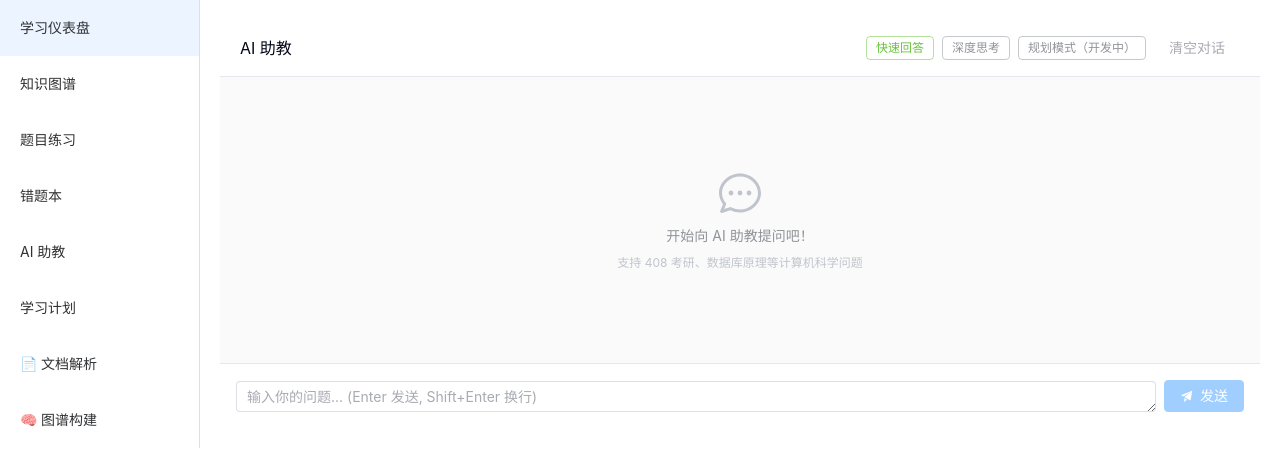
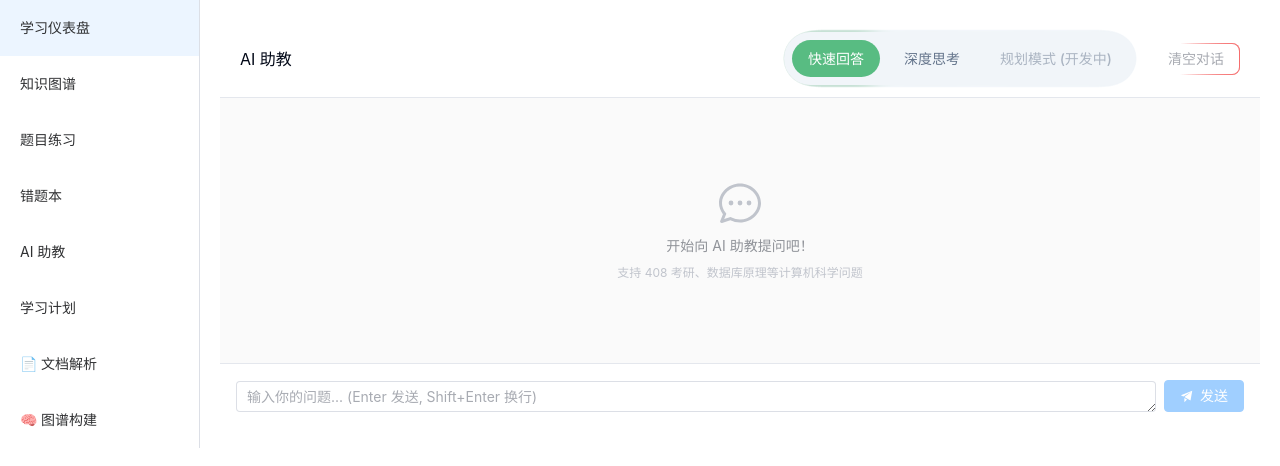
Before and after one commit to r1mez/chuma, a Vue app in the folder frontend/: page /student/chat in a window 1280 px wide. Shown: the top 466 px of the page. Built offline with nearby package versions, Linux system fonts and the light colour scheme.

Commit message:
refactor(student ui): 优化学生端UI，新增通用导航和边框组件，新增GooeyNav标签导航组件与StarBorder动画边框组件

```diff
--- /dev/null
+++ b/frontend/src/components/GooeyNav.vue
@@ -0,0 +1,140 @@
+<template>
+  <div class="nav-container">
+    <svg width="0" height="0" class="absolute">
+      <defs>
+        <filter id="goo">
+          <feGaussianBlur in="SourceGraphic" stdDeviation="10" result="blur" />
+          <feColorMatrix
+            in="blur"
+            type="matrix"
+            values="1 0 0 0 0  0 1 0 0 0  0 0 1 0 0  0 0 0 18 -7"
+            result="goo"
+          />
+          <feBlend in="SourceGraphic" in2="goo" />
+        </filter>
+      </defs>
+    </svg>
+
+    <div class="nav-links">
+      <div
+        class="nav-indicator"
+        :style="{
+          transform: `translateX(${indicatorPosition}px)`,
+          width: `${indicatorWidth}px`
+        }"
+      ></div>
+      <button
+        v-for="(item, index) in items"
+        :key="index"
+        ref="itemRefs"
+        class="nav-item"
+        :class="{ 'active': modelValue === item.value, 'disabled': item.disabled }"
+        :disabled="item.disabled"
+        @click="!item.disabled && $emit('update:modelValue', item.value)"
+      >
+        {{ item.label }}
+      </button>
+    </div>
+  </div>
+</template>
+
+<script setup lang="ts">
+import { ref, watch, onMounted, nextTick } from 'vue'
+
+export interface NavItem {
+  label: string
+  value: string
+  disabled?: boolean
+}
+
+const props = defineProps<{
+  items: NavItem[]
+  modelValue: string
+}>()
+
+const emit = defineEmits<{
+  'update:modelValue': [value: string]
+}>()
+
+const itemRefs = ref<HTMLElement[]>([])
+const indicatorPosition = ref(0)
+const indicatorWidth = ref(0)
+
+const updateIndicator = () => {
+  const activeIndex = props.items.findIndex(item => item.value === props.modelValue)
+  if (activeIndex === -1 || !itemRefs.value[activeIndex]) return
+
+  const activeElement = itemRefs.value[activeIndex]
+  indicatorPosition.value = activeElement.offsetLeft
+  indicatorWidth.value = activeElement.offsetWidth
+}
+
+onMounted(() => {
+  nextTick(updateIndicator)
+})
+
+watch(() => props.modelValue, () => {
+  nextTick(updateIndicator)
+})
+</script>
+
+<style scoped>
+.nav-container {
+  position: relative;
+  display: inline-block;
+  filter: url(#goo);
+}
+
+.nav-links {
+  display: flex;
+  align-items: center;
+  gap: 8px;
+  background: #f1f5f9;
+  padding: 8px;
+  border-radius: 999px;
+  position: relative;
+}
+
+.nav-indicator {
+  position: absolute;
+  top: 8px;
+  left: 0;
+  height: calc(100% - 16px);
+  background: #58bc82; /* 绿色主题色 */
+  border-radius: 999px;
+  transition: transform 0.5s cubic-bezier(0.4, 0, 0.2, 1), width 0.5s cubic-bezier(0.4, 0, 0.2, 1);
+  z-index: 1;
+}
+
+.nav-item {
+  position: relative;
+  z-index: 2;
+  padding: 8px 16px;
+  border: none;
+  background: transparent;
+  color: #64748b;
+  font-size: 14px;
+  font-weight: 500;
+  cursor: pointer;
+  border-radius: 999px;
+  transition: color 0.3s ease;
+  white-space: nowrap;
+}
+
+.nav-item.active {
+  color: white;
+}
+
+.nav-item.disabled {
+  opacity: 0.5;
+  cursor: not-allowed;
+}
+
+.nav-item:not(.disabled):hover {
+  color: #1e293b;
+}
+
+.nav-item.active:hover {
+  color: white;
+}
+</style>
--- /dev/null
+++ b/frontend/src/components/StarBorder.vue
@@ -0,0 +1,94 @@
+<template>
+  <component
+    :is="as"
+    class="star-border-container"
+    :class="customClass"
+    v-bind="$attrs"
+  >
+    <div
+      class="border-gradient-bottom"
+      :style="{
+        background: `radial-gradient(30% 65px at bottom center, ${color}, transparent)`,
+        animationDuration: speed,
+        animationDirection: 'reverse'
+      }"
+    ></div>
+    <div
+      class="border-gradient-top"
+      :style="{
+        background: `radial-gradient(30% 65px at top center, ${color}, transparent)`,
+        animationDuration: speed,
+      }"
+    ></div>
+    <div class="inner-content">
+      <slot></slot>
+    </div>
+  </component>
+</template>
+
+<script setup lang="ts">
+withDefaults(defineProps<{
+  as?: string | object
+  customClass?: string
+  color?: string
+  speed?: string
+  thickness?: number
+}>(), {
+  as: 'button',
+  customClass: '',
+  color: 'var(--el-color-primary, #409eff)',
+  speed: '6s',
+  thickness: 1
+})
+</script>
+
+<style scoped>
+.star-border-container {
+  position: relative;
+  display: inline-block;
+  padding: 1px; /* 依赖于厚度，这里默认 1px，可通过动态style覆盖，但简单起见固定 */
+  border-radius: 8px; /* 适应 el-button 的圆角 */
+  overflow: hidden;
+  border: none;
+  background: transparent;
+  cursor: pointer;
+  vertical-align: middle;
+}
+
+.border-gradient-bottom,
+.border-gradient-top {
+  position: absolute;
+  width: 300%;
+  height: 300%;
+  left: -100%;
+  top: -100%;
+  z-index: 0;
+  animation: star-border-spin linear infinite;
+}
+
+.inner-content {
+  position: relative;
+  z-index: 1;
+  background: var(--el-bg-color, #ffffff);
+  border-radius: 7px; /* 比外层少 1px */
+  height: 100%;
+  width: 100%;
+  display: flex;
+  align-items: center;
+  justify-content: center;
+}
+
+/* 如果 slot 里是 el-button，让它填满并去除自身边框以完美融合 */
+.inner-content :deep(.el-button) {
+  margin: 0;
+  border: none !important;
+  border-radius: inherit;
+  width: 100%;
+  height: 100%;
+}
+
+@keyframes star-border-spin {
+  0% { transform: rotate(0deg); }
+  100% { transform: rotate(360deg); }
+}
+</style>
--- a/frontend/src/pages/student/Chat.vue
+++ b/frontend/src/pages/student/Chat.vue
@@ -4,26 +4,15 @@
     <div class="chat-header">
       <h3>AI 助教</h3>
       <div class="header-actions">
-        <el-tag
-          :type="chatMode === 'quick' ? 'success' : 'info'"
-          effect="plain"
-          style="cursor: pointer"
-          @click="chatMode = 'quick'"
-        >
-          快速回答
-        </el-tag>
-        <el-tag
-          :type="chatMode === 'deep' ? 'success' : 'info'"
-          effect="plain"
-          style="cursor: pointer"
-          @click="chatMode = 'deep'"
-        >
-          深度思考
-        </el-tag>
-        <el-tag type="info" effect="plain" disabled>规划模式（开发中）</el-tag>
-        <el-button text @click="clearMessages" :disabled="messages.length === 0">
-          清空对话
-        </el-button>
+        <GooeyNav
+          :items="navItems"
+          v-model="chatMode"
+        />
+        <StarBorder as="div" color="#f56c6c" speed="4s" class="clear-btn-wrapper">
+          <el-button text @click="clearMessages" :disabled="messages.length === 0" class="clear-btn">
+            清空对话
+          </el-button>
+        </StarBorder>
       </div>
     </div>
 
@@ -53,9 +42,17 @@ import { ChatDotRound } from '@element-plus/icons-vue'
 import { useChat } from '@/composables/useChat'
 import ChatMessage from '@/components/ChatMessage.vue'
 import ChatInput from '@/components/ChatInput.vue'
+import GooeyNav from '@/components/GooeyNav.vue'
+import StarBorder from '@/components/StarBorder.vue'
 
 const { messages, loading, sendMessage, clearMessages, chatMode } = useChat()
 const messagesRef = ref<HTMLElement>()
+
+const navItems = [
+  { label: '快速回答', value: 'quick' },
+  { label: '深度思考', value: 'deep' },
+  { label: '规划模式 (开发中)', value: 'plan', disabled: true }
+]
 
 // 自动滚动到底部
 watch(
@@ -100,8 +97,11 @@ watch(
 }
 .header-actions {
   display: flex;
-  gap: 8px;
+  gap: 16px;
   align-items: center;
+}
+.clear-btn {
+  margin-left: 8px;
 }
 .chat-messages {
   flex: 1;
--- a/frontend/src/pages/student/KgPipeline.vue
+++ b/frontend/src/pages/student/KgPipeline.vue
@@ -26,9 +26,11 @@
     </el-card>
 
     <div class="submit-area">
-      <el-button type="primary" size="large" :loading="isSubmitting" :disabled="fileList.length === 0" @click="handleSubmit">
-        开始构建知识图谱
-      </el-button>
+      <StarBorder as="div" color="#409eff" speed="3s">
+        <el-button type="primary" size="large" :loading="isSubmitting" :disabled="fileList.length === 0" @click="handleSubmit">
+          开始构建知识图谱
+        </el-button>
+      </StarBorder>
     </div>
 
     <el-card v-if="tasks.length > 0" class="tasks-card">
@@ -52,14 +54,18 @@
               <div class="result-item"><span class="label">边</span><span class="value">{{ task.edges ?? '-' }}</span></div>
               <div class="result-item"><span class="label">切片</span><span class="value">{{ task.chunks ?? '-' }}</span></div>
             </div>
-            <el-button type="success" @click="goToGraph">查看知识图谱</el-button>
+            <StarBorder as="div" color="#67c23a" speed="4s">
+              <el-button type="success" @click="goToGraph">查看知识图谱</el-button>
+            </StarBorder>
           </div>
 
           <div v-else-if="task.status === 'failed'" class="task-error">
             <el-alert :title="task.error || '构建失败'" type="error" :closable="false" show-icon />
           </div>
 
-          <el-button type="danger" size="small" text @click="removeTask(task.taskId)">移除</el-button>
+          <StarBorder as="div" color="#f56c6c" speed="5s">
+            <el-button type="danger" size="small" text @click="removeTask(task.taskId)">移除</el-button>
+          </StarBorder>
         </div>
       </div>
     </el-card>
@@ -73,6 +79,7 @@ import { UploadFilled } from '@element-plus/icons-vue'
 import { ElMessage } from 'element-plus'
 import type { UploadFile } from 'element-plus'
 import { useKgPipeline, type KgTask } from '@/composables/useKgPipeline'
+import StarBorder from '@/components/StarBorder.vue'
 
 const router = useRouter()
 const { tasks, isSubmitting, submitTask, removeTask } = useKgPipeline()
--- a/frontend/src/pages/student/KnowledgeExplore.vue
+++ b/frontend/src/pages/student/KnowledgeExplore.vue
@@ -20,6 +20,7 @@
           <span v-else-if="g.status === 'pending'" class="graph-status-tag pending">构建中</span>
         </el-option>
       </el-select>
+      <StarBorder as="div" color="#f56c6c" speed="3s">
         <el-button
           v-if="selectedGraphId"
           type="danger"
@@ -30,6 +31,7 @@
         >
           删除
         </el-button>
+      </StarBorder>
     </div>
 
     <!-- 图谱主体 -->
@@ -48,7 +50,9 @@
           :sub-title="store.error.message"
         >
           <template #extra>
+            <StarBorder as="div" color="#409eff" speed="4s">
               <el-button type="primary" @click="store.loadGraphData(store.currentGraphName || undefined)">重试</el-button>
+            </StarBorder>
           </template>
         </el-result>
       </div>
@@ -59,9 +63,11 @@
           <template #image>
             <div class="empty-graph-icon">🔍</div>
           </template>
+          <StarBorder as="div" color="#409eff" speed="5s">
             <el-button type="primary" @click="$router.push('/student/kg-pipeline')">
               上传文档构建知识图谱
             </el-button>
+          </StarBorder>
         </el-empty>
       </div>
 
@@ -137,6 +143,7 @@ import { useKnowledgeStore } from '@/stores/knowledge'
 import KnowledgeGraph from '@/components/KnowledgeGraph.vue'
 import GraphDetailPanel from '@/components/GraphDetailPanel.vue'
 import { useGraph } from '@/composables/useGraph'
+import StarBorder from '@/components/StarBorder.vue'
 
 const route = useRoute()
 const $router = useRouter()
--- a/frontend/src/pages/student/OcrParse.vue
+++ b/frontend/src/pages/student/OcrParse.vue
@@ -66,6 +66,7 @@
 
     <!-- 提交按钮 -->
     <div class="submit-area">
+      <StarBorder as="div" color="#409eff" speed="3s">
         <el-button
           type="primary"
           size="large"
@@ -75,6 +76,7 @@
         >
           开始解析
         </el-button>
+      </StarBorder>
     </div>
 
     <!-- 任务列表 -->
@@ -129,12 +131,15 @@
               :closable="false"
               show-icon
             />
+              <StarBorder as="div" color="#909399" speed="4s">
                 <el-button size="small" @click="handleRetry(task)">
                   重新上传
                 </el-button>
+              </StarBorder>
             </div>
 
             <!-- 移除按钮 -->
+            <StarBorder as="div" color="#f56c6c" speed="5s">
               <el-button
                 type="danger"
                 size="small"
@@ -143,6 +148,7 @@
               >
                 移除
               </el-button>
+            </StarBorder>
           </div>
       </div>
     </el-card>
@@ -156,6 +162,7 @@ import { ElMessage } from 'element-plus'
 import type { UploadFile } from 'element-plus'
 import { useOcr, type OcrTask } from '@/composables/useOcr'
 import type { OcrParams } from '@/api/ocr'
+import StarBorder from '@/components/StarBorder.vue'
 
 const { tasks, isSubmitting, submitTask, removeTask } = useOcr()
 
```
Lines whose indentation alone changed are shown as unchanged.
